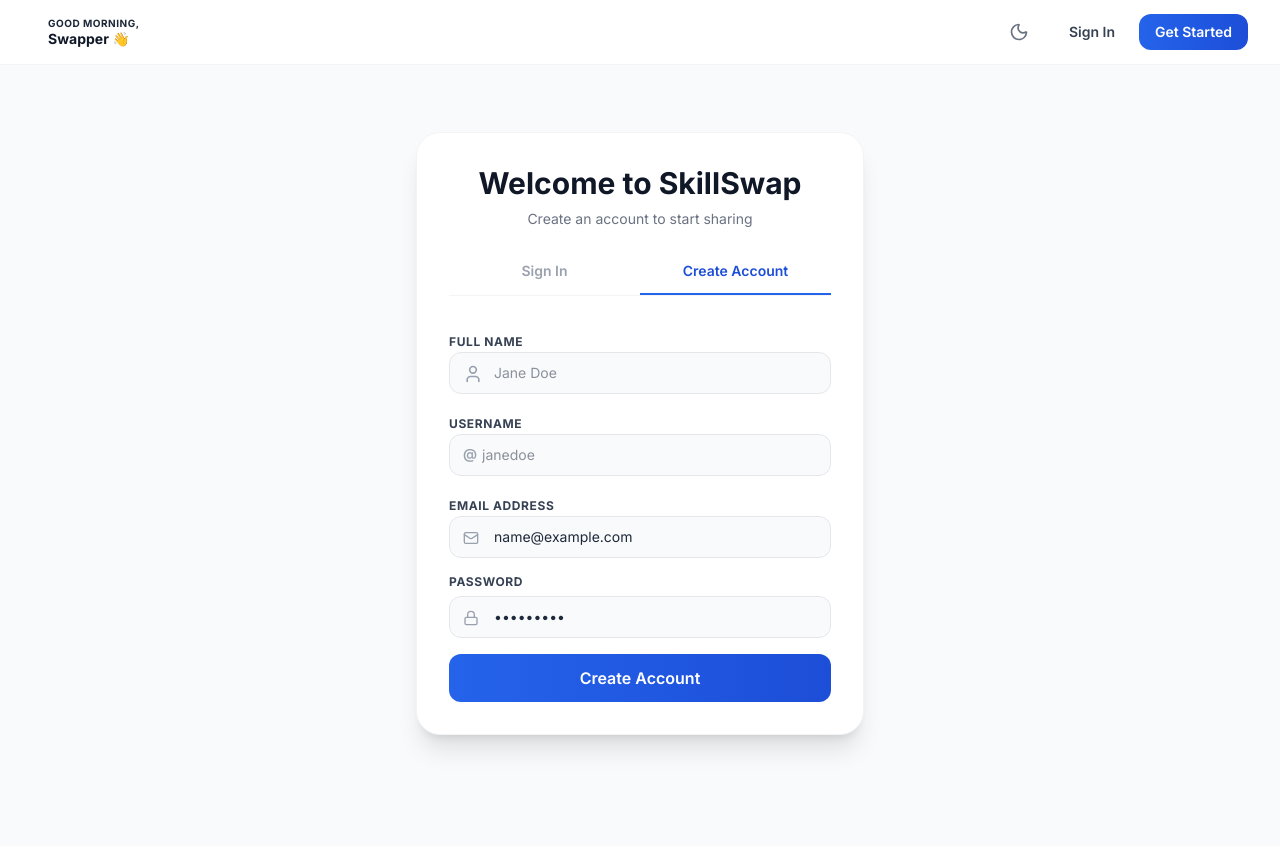
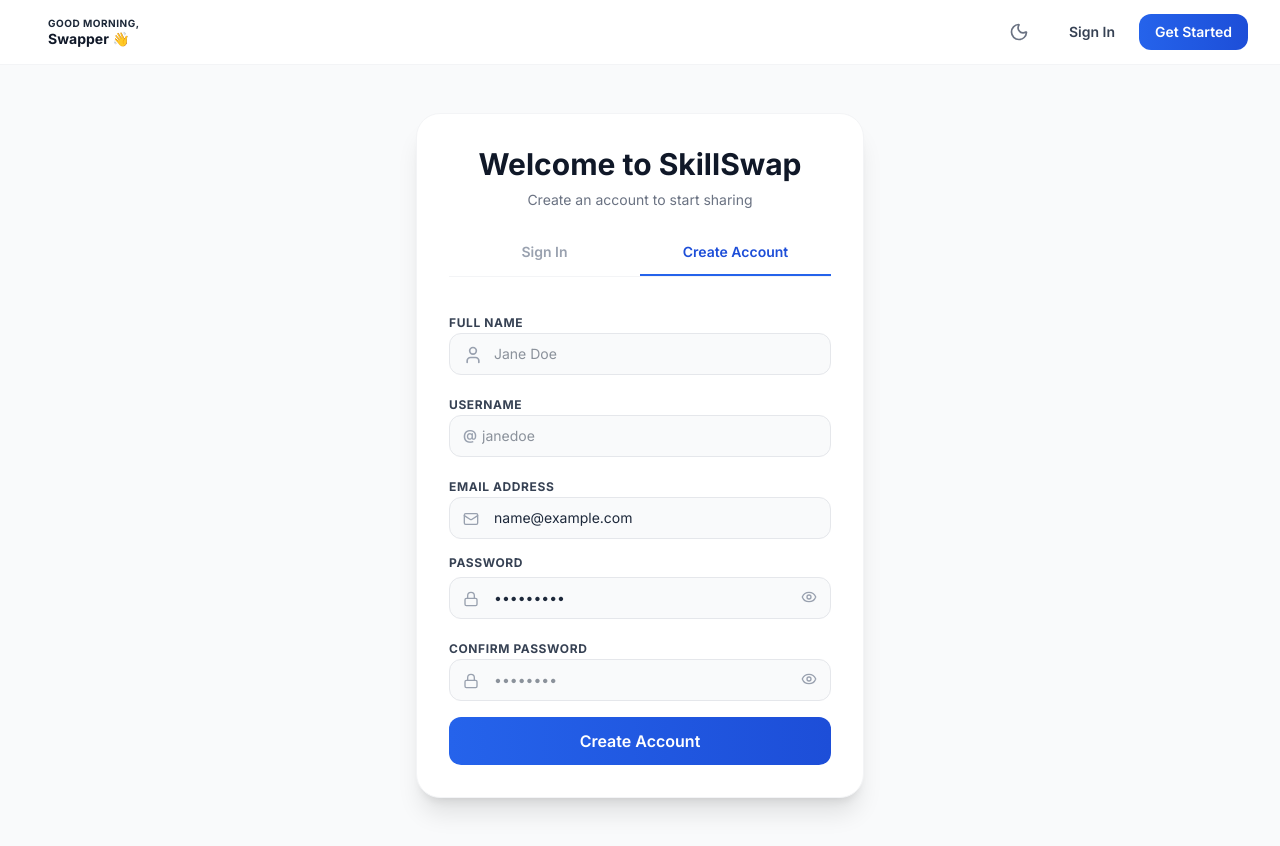
Before and after one commit to NandyalaSriThanuj/Skill-Swap, a React (Vite) app: page /auth in a window 1280 px wide. Both pictures are taken after typing "name@example.com", "Sample123" into the empty fields and a click on the button "Create Account". Before the commit the page ends 801 px from the top, so only its background shows below. Built offline with nearby package versions, Linux system fonts and the light colour scheme.

Commit message:
feat(auth): add password visibility toggle, confirm password field, and autofill CSS contrast fix

```diff
--- a/src/index.css
+++ b/src/index.css
@@ -168,3 +168,13 @@
 ::-webkit-scrollbar-thumb:hover {
   background: rgba(156, 163, 175, 0.5);
 }
+
+/* Custom Autocomplete styles override for dark mode autofill visibility */
+input:-webkit-autofill,
+input:-webkit-autofill:hover,
+input:-webkit-autofill:focus,
+input:-webkit-autofill:active {
+  -webkit-box-shadow: 0 0 0 30px #1e293b inset !important;
+  -webkit-text-fill-color: #ffffff !important;
+  transition: background-color 5000s ease-in-out 0s;
+}
--- a/src/pages/AuthPage.tsx
+++ b/src/pages/AuthPage.tsx
@@ -1,7 +1,7 @@
 import React, { useState, useEffect } from 'react';
 import { useNavigate, useLocation } from 'react-router-dom';
 import { useAuth } from '../context/AuthContext';
-import { Lock, Mail, User, AlertCircle, Info, Sparkles } from 'lucide-react';
+import { Lock, Mail, User, AlertCircle, Info, Sparkles, Eye, EyeOff } from 'lucide-react';
 
 export const AuthPage: React.FC = () => {
   const { signIn, signUp, user, isMock, resetPasswordForEmail } = useAuth();
@@ -20,6 +20,9 @@
   const [error, setError] = useState<string | null>(null);
   const [success, setSuccess] = useState<string | null>(null);
   const [loading, setLoading] = useState(false);
+  const [showPassword, setShowPassword] = useState(false);
+  const [confirmPassword, setConfirmPassword] = useState('');
+  const [showConfirmPassword, setShowConfirmPassword] = useState(false);
 
   // Redirect if already logged in
   useEffect(() => {
@@ -46,6 +49,12 @@
       // Validate Sign Up input
       if (!fullName.trim() || !username.trim()) {
         setError('Please fill in all profile fields.');
+        setLoading(false);
+        return;
+      }
+
+      if (password !== confirmPassword) {
+        setError('Passwords do not match. Please re-type your password correctly.');
         setLoading(false);
         return;
       }
@@ -205,6 +214,7 @@
 
           {/* Password */}
           {activeTab !== 'forgot-password' && (
+            <>
               <div className="space-y-1.5">
                 <div className="flex justify-between items-center">
                   <label className="text-xs font-bold text-gray-700 dark:text-slate-300 uppercase tracking-wider">
@@ -227,15 +237,50 @@
                 <div className="relative">
                   <Lock className="absolute left-3.5 top-3.5 w-4 h-4 text-gray-400" />
                   <input
-                  type="password"
+                    type={showPassword ? 'text' : 'password'}
                     required
                     placeholder="••••••••"
                     value={password}
                     onChange={(e) => setPassword(e.target.value)}
-                  className="w-full pl-11 pr-4 py-2.5 bg-gray-50 dark:bg-slate-800 border border-gray-200 dark:border-slate-700 rounded-xl text-sm focus:outline-none focus:ring-2 focus:ring-primary-500/20 focus:border-primary-500 transition-all dark:text-white"
+                    className="w-full pl-11 pr-10 py-2.5 bg-gray-50 dark:bg-slate-800 border border-gray-200 dark:border-slate-700 rounded-xl text-sm focus:outline-none focus:ring-2 focus:ring-primary-500/20 focus:border-primary-500 transition-all dark:text-white"
                   />
+                  <button
+                    type="button"
+                    onClick={() => setShowPassword(!showPassword)}
+                    className="absolute right-3.5 top-3 text-gray-400 hover:text-gray-600 dark:hover:text-white focus:outline-none"
+                  >
+                    {showPassword ? <EyeOff className="w-4 h-4" /> : <Eye className="w-4 h-4" />}
+                  </button>
                 </div>
               </div>
+
+              {/* Confirm Password (only for signup) */}
+              {activeTab === 'signup' && (
+                <div className="space-y-1.5 animate-in slide-in-from-top-2 duration-200">
+                  <label className="text-xs font-bold text-gray-700 dark:text-slate-300 uppercase tracking-wider">
+                    Confirm Password
+                  </label>
+                  <div className="relative">
+                    <Lock className="absolute left-3.5 top-3.5 w-4 h-4 text-gray-400" />
+                    <input
+                      type={showConfirmPassword ? 'text' : 'password'}
+                      required
+                      placeholder="••••••••"
+                      value={confirmPassword}
+                      onChange={(e) => setConfirmPassword(e.target.value)}
+                      className="w-full pl-11 pr-10 py-2.5 bg-gray-50 dark:bg-slate-800 border border-gray-200 dark:border-slate-700 rounded-xl text-sm focus:outline-none focus:ring-2 focus:ring-primary-500/20 focus:border-primary-500 transition-all dark:text-white"
+                    />
+                    <button
+                      type="button"
+                      onClick={() => setShowConfirmPassword(!showConfirmPassword)}
+                      className="absolute right-3.5 top-3 text-gray-400 hover:text-gray-600 dark:hover:text-white focus:outline-none"
+                    >
+                      {showConfirmPassword ? <EyeOff className="w-4 h-4" /> : <Eye className="w-4 h-4" />}
+                    </button>
+                  </div>
+                </div>
+              )}
+            </>
           )}
 
           <button
```
Lines whose indentation alone changed are shown as unchanged.
